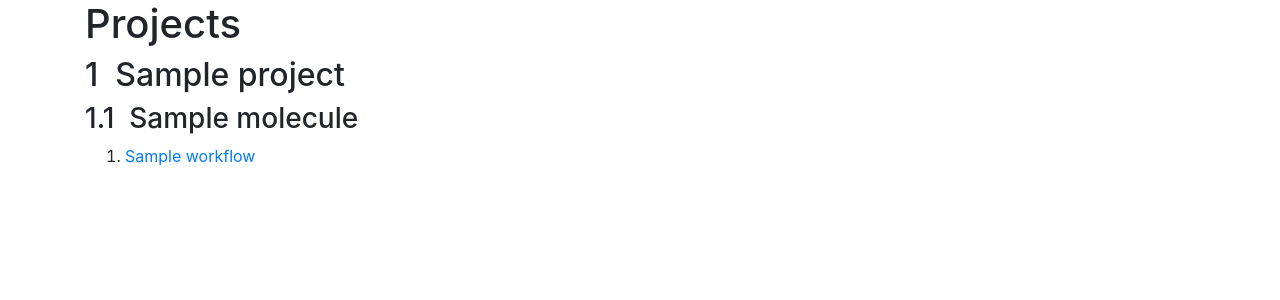
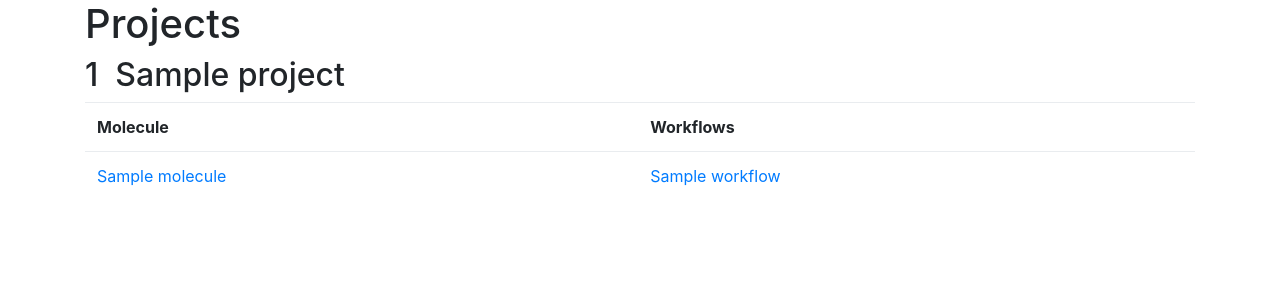
Before and after one commit to eljost/squaw, a Django app: page / in a window 1280 px wide. Shown: the part 56-356 px from the top of the page. Run offline with Django 3.2, Linux system fonts and the light colour scheme; tables that the repository leaves empty hold one stand-in row (values such as "Sample post"); some libraries are stand-ins or nearby versions.

Commit message:
improved project overview

```diff
--- a/sqwbase/templates/sqwbase/index.html
+++ b/sqwbase/templates/sqwbase/index.html
@@ -4,6 +4,7 @@
 <h1>Projects</h1>
 
 {% regroup molecules|dictsort:"project.name" by project as project_list %}
+{% comment %}
 {% for project in project_list %}
 <h2>{{ project.grouper }}</h2>
     {% for molecule in project.list %}
@@ -16,5 +17,29 @@
         </ol>
     {% endfor %}
 {% endfor %}
+{% endcomment %}
+
+{% for project in project_list %}
+<h2>{{ project.grouper }}</h2>
+    <table class="table">
+        <tr>
+            <th>Molecule</th>
+            <th>Workflows</th>
+        </tr>
+    {% for molecule in project.list %}
+      <tr>
+        <td>
+            <a href="{% url 'sqwbase:molecule' molecule.pk %}">{{ molecule }}</a>
+        </td>
+        <td>
+          {% for workflow in molecule.workflow.all %}
+            <a href="{% url 'sqwbase:mol_workflow' workflow.id molecule.id %}">
+                {{ workflow.name }}</a>{% if not forloop.last %}, {% endif %}
+          {% endfor %}
+        </td>
+      </tr>
+    {% endfor %}
+    </table>
+{% endfor %}
 
 {% endblock %}
```
